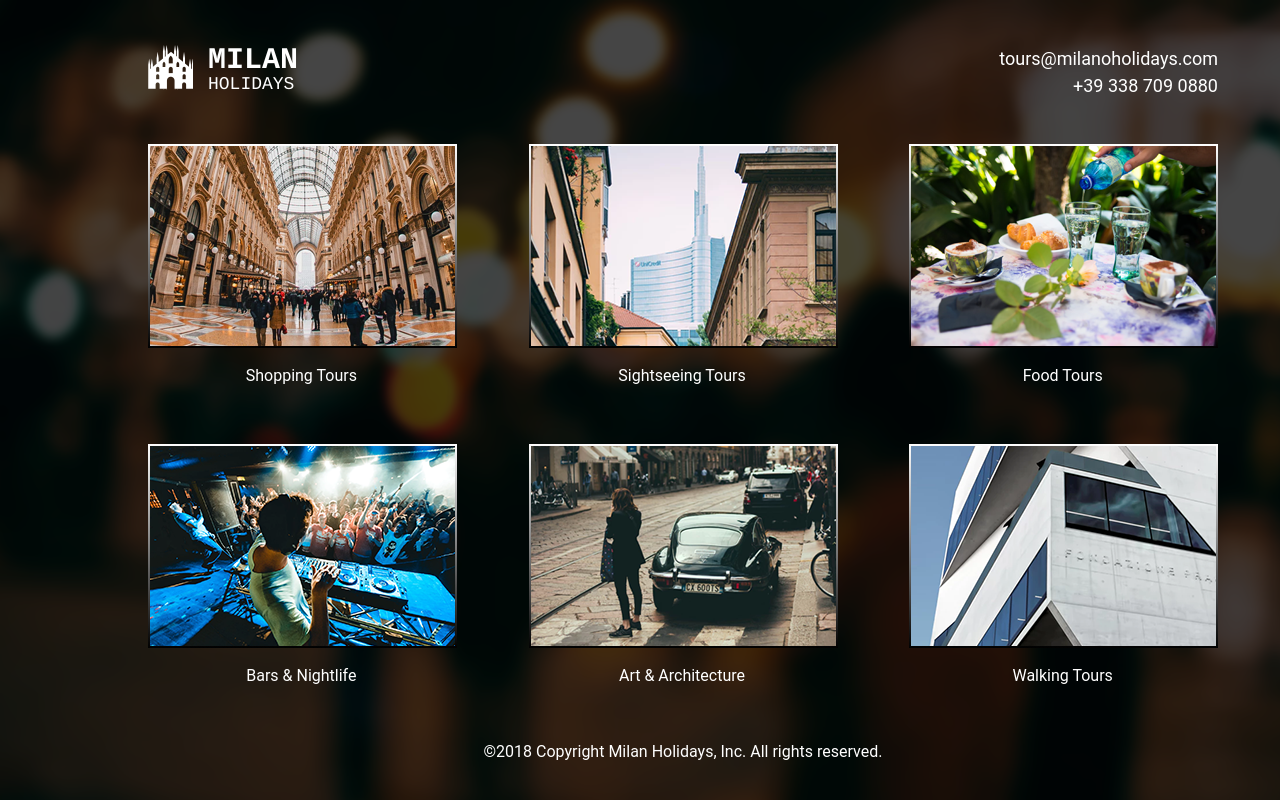
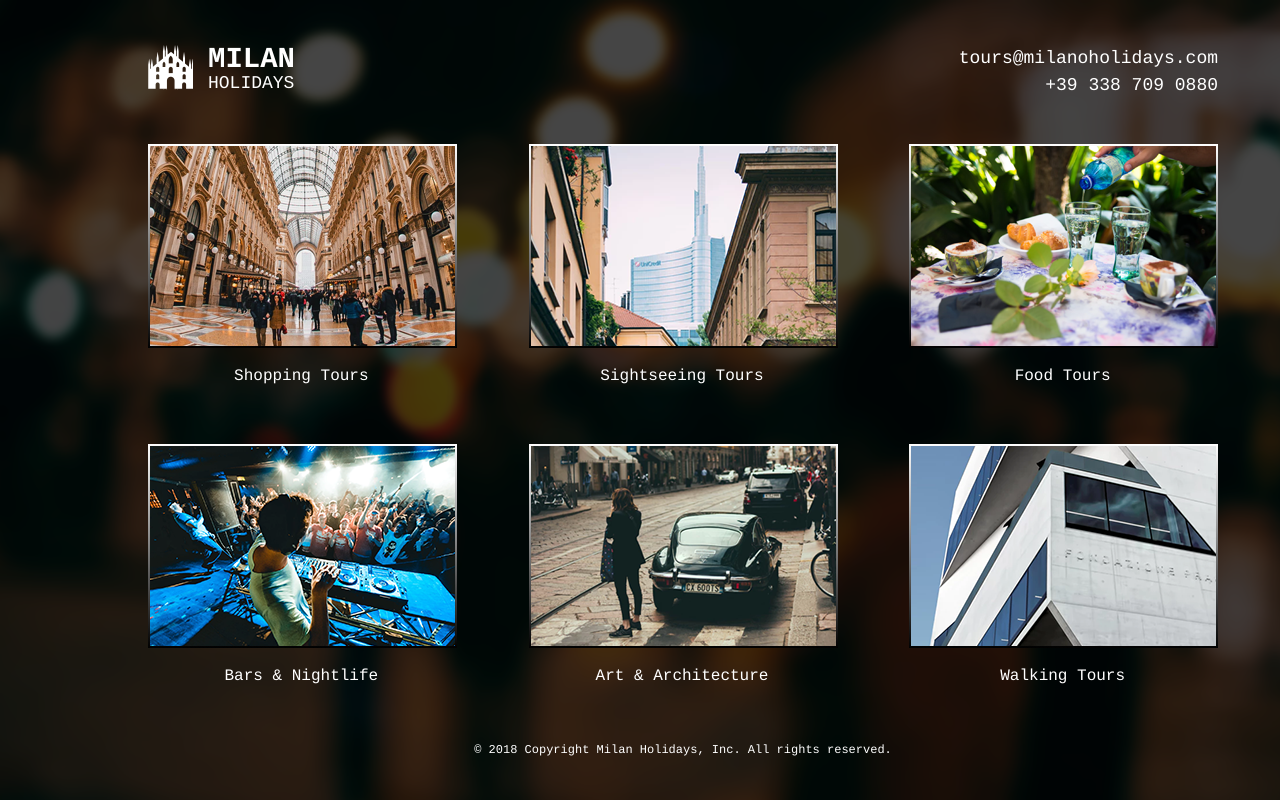
Before and after one commit to KananValizada/Iba-Fe2-HomeTask1, a plain HTML site: page HomeTask-3/index.html in a window 1280 px wide. Shown: the top 800 px of the page. Drawn offline with Linux system fonts and the light colour scheme; a web font is replaced by a local one.

Commit message:
Some little changes

```diff
--- a/HomeTask-3/css/style.css
+++ b/HomeTask-3/css/style.css
@@ -2,8 +2,6 @@ body{
     background-image: url(../img/bg.png);
     background-color: black;
     background-size:cover ;
-    background-repeat: no-repeat;
-    backdrop-filter: 0.5;
     color:#fff;
 }
 
@@ -11,7 +9,6 @@ body{
 .centered{
     margin:0 auto;
     width: 1366px;
-
 }
 a{
      color:white;
@@ -27,14 +24,12 @@ a{
 }
 .logo:hover .img{
     background-image: url(../img/hovar.png);
-
 }
 .logo:hover .logo-name{
     color:#f26522
 }
 .logo-img{
     float: left;
-
 }
 .img{
     width: 45px;
@@ -47,21 +42,23 @@ a{
     float:left;
 }
 .logo-name h1{
-    font-size: 30px;
-    font-family: AdobeInvisFont, Courier, Verdana, sans-serif;
+    font-size: 29px;
+    font-family:  Courier, Verdana, sans-serif;
     font-weight: 700;
 }
 .logo-name h2{
     font-size: 18px;
-    font-family: AdobeInvisFont, Courier, Verdana, sans-serif;
+    font-family:  Courier, Verdana, sans-serif;
 }
 .contacts{
     float: right;
     font-size: 18px;
     text-align: right;
     line-height: 1.5;
-    font-family: AdobeInvisFont, Courier, Verdana, sans-serif;
-
+}
+.contacts p{
+    font-size: 18px;
+    font-family:  Courier, Verdana, sans-serif;
 }
 .clearfix::after{
     content: '';
@@ -82,7 +79,6 @@ a{
 .card-img{
 width: 305px;
     height: 200px;
-
 }
 .grad-border {
     padding:2px;
@@ -116,13 +112,10 @@ width: 305px;
     width:100%;
     height: 60px;
     background-color: #f26522;
-    ;
     font-family: AdobeInvisFont, Courier, Verdana, sans-serif;
-
 }
 
 .card-img:hover .details{
-
     display: block;
     animation-name: info;
     animation-duration: 3s;
@@ -141,12 +134,17 @@ width: 305px;
     float: left;
     margin:15px 20px;
 }
+.prise p,h2{
+    font-family:  Courier, Verdana, sans-serif;
+}
 .view-details{
     float: right;
     margin: 35px 18px;
-    font-family: AdobeInvisFont, Courier, Verdana, sans-serif;
+}
+.view-details p{
+font-family:  Courier, Verdana, sans-serif;
+}
 
-}
 .view-details p::after{
     margin-left: 5px;
         content: " >";
@@ -154,17 +152,20 @@ width: 305px;
 .footer{
     margin-top:0;
     text-align: center;
-    font-family: AdobeInvisFont, Courier, Verdana, sans-serif;
 }
 
+.card-name {
+    font-family:  Courier, Verdana, sans-serif;
+}
 .card-name:hover{
     color:#ffff00;
 }
 .copyright {
     display: inline-block;
+    font-size: 12px;
+    font-family:  Courier, Verdana, sans-serif;
 }
 .copyright:hover{
-
     color:#ffff00;
 }
 .grad-border:hover + p {
```
Also changed, not shown: HomeTask-3/index.html (+1 -1 lines).
